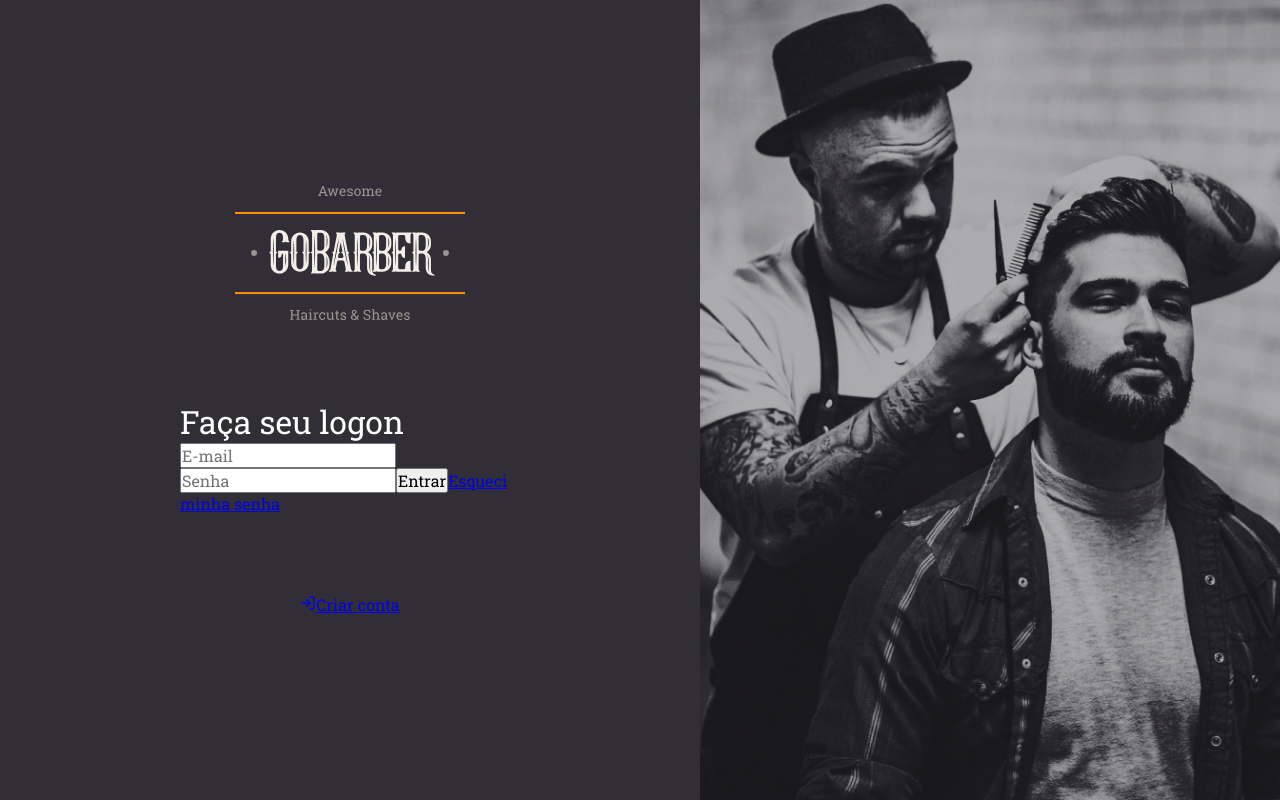
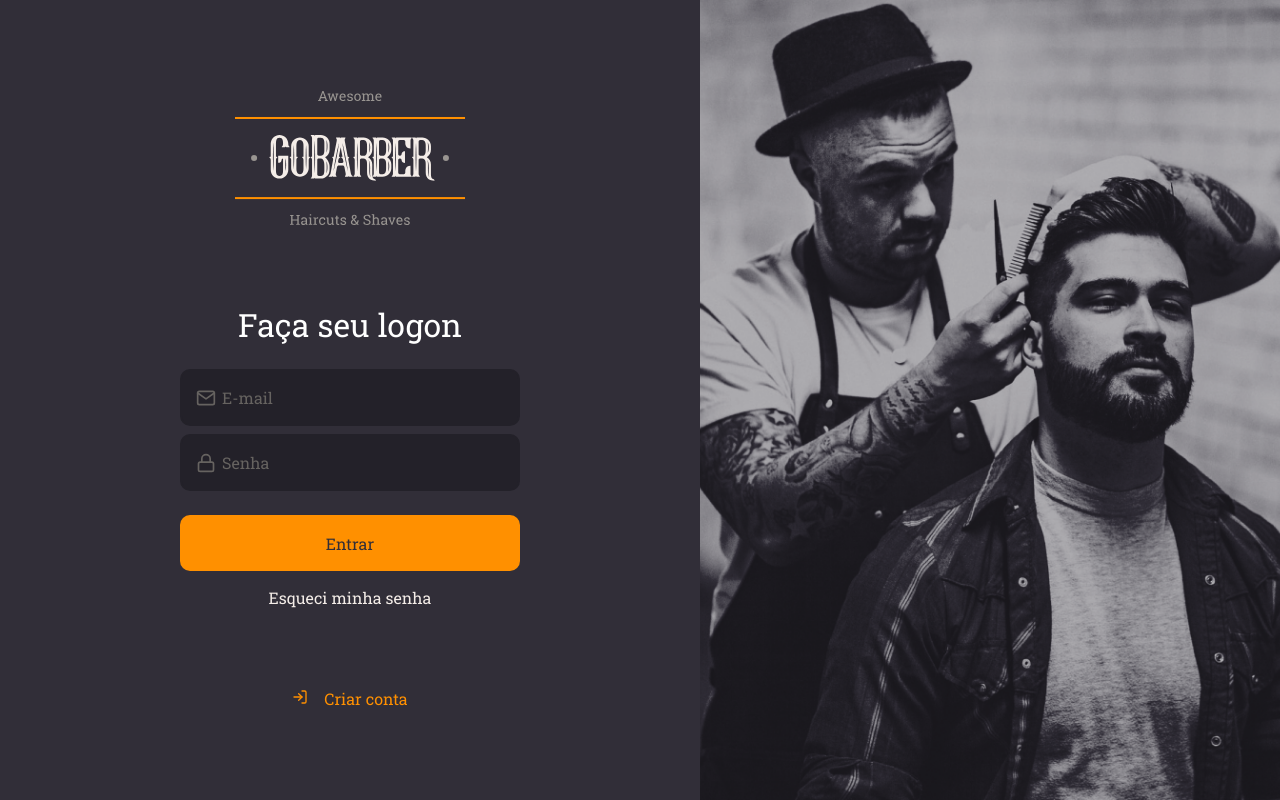
Before and after one commit to GabrieleSuzart/web-gobarber, a React (Create React App) app: page / in a window 1280 px wide. Built offline with nearby package versions, Linux system fonts and the light colour scheme.

Commit message:
Finish layout logon

```diff
--- a/package.json
+++ b/package.json
@@ -8,7 +8,7 @@
     "csstype": "^2.6.10",
     "filesize": "^6.1.0",
     "history": "^4.10.1",
-    "polished": "^3.5.2",
+    "polished": "^3.6.4",
     "react": "^16.13.1",
     "react-dom": "^16.13.1",
     "react-dropzone": "^10.2.2",
--- a/src/design-system/theme/index.ts
+++ b/src/design-system/theme/index.ts
@@ -14,8 +14,13 @@ const colors = {
   inherit: 'inherit',
   transparent: 'transparent',
 
-  gray: '#666666',
+  gray: '#666360',
   muted: '#eeeeee',
+
+  dark: '#232129',
+  lightDark: '#312e38',
+  orange: '#ff9000',
+  dawnPink: '#F4EDE8',
 };
 
 const fonts = {
@@ -40,6 +45,7 @@ const fontSizes = {
 
 const fontWeights = {
   bold: 700,
+  semibold: 500,
   normal: 400,
 };
 
--- a/src/pages/sign-in/index.tsx
+++ b/src/pages/sign-in/index.tsx
@@ -1,8 +1,9 @@
 import React from 'react';
-import { FiLogIn } from 'react-icons/fi';
+import { FiLogIn, FiMail, FiLock } from 'react-icons/fi';
 
 import logoImg from '../../assets/logo.svg';
-import { Container, Content, Background } from './styles';
+import { Container, Content, Background, InputGroup } from './styles';
+import { Stack, Text } from '../../design-system';
 
 export const SignIn: React.FC = () => (
   <Container>
@@ -10,15 +11,27 @@ export const SignIn: React.FC = () => (
       <img src={logoImg} alt="Go Barber" />
 
       <form>
-        <h1>Faça seu logon</h1>
+        <Stack margin="x3">
+          <Text as="h1" textSize="x4" textAlign="center">
+            Faça seu logon
+          </Text>
+          <Stack margin="x1">
+            <InputGroup>
+              <FiMail size={20} />
+              <input type="email" placeholder="E-mail" />
+            </InputGroup>
 
-        <input type="email" placeholder="E-mail" />
+            <InputGroup>
+              <FiLock size={20} />
+              <input type="password" placeholder="Senha" />
+            </InputGroup>
+          </Stack>
+          <Stack>
+            <button type="submit">Entrar</button>
 
-        <input type="password" placeholder="Senha" />
-
-        <button type="submit">Entrar</button>
-
-        <a href="forgot">Esqueci minha senha</a>
+            <a href="forgot">Esqueci minha senha</a>
+          </Stack>
+        </Stack>
       </form>
 
       <a href="signup">
--- a/src/pages/sign-in/styles.ts
+++ b/src/pages/sign-in/styles.ts
@@ -1,5 +1,5 @@
 import styled from 'styled-components';
-
+import { shade } from 'polished';
 import signInBackgroundImg from '../../assets/sign-in-background.png';
 
 export const Container = styled.div`
@@ -23,6 +23,62 @@ export const Content = styled.div`
     width: 340px;
     align-items: center;
   }
+
+  input {
+    background: ${({ theme }) => theme.colors.dark};
+    border-radius: 10px;
+    border: 2px solid ${({ theme }) => theme.colors.dark};
+    padding: ${({ theme }) => theme.space.x2} ${({ theme }) => theme.space.x5};
+    width: 100%;
+    color: ${({ theme }) => theme.colors.dawnPink};
+
+    &::placeholder {
+      color: ${({ theme }) => theme.colors.gray};
+    }
+  }
+
+  button {
+    background: ${({ theme }) => theme.colors.orange};
+    height: 56px;
+    border-radius: 10px;
+    border: 0;
+    color: ${({ theme }) => theme.colors.lightDark};
+    padding: 0 ${({ theme }) => theme.space.x2};
+    width: 100%;
+    font-weight: ${({ theme }) => theme.fontWeights.semibold};
+    transition: background-color 0.2s;
+
+    &:hover {
+      background: ${({ theme }) => shade(0.2, theme.colors.orange)};
+    }
+  }
+
+  a {
+    color: ${({ theme }) => theme.colors.dawnPink};
+    display: block;
+    text-decoration: none;
+    transition: color 0.2s;
+    text-align: center;
+
+    &:hover {
+      color: ${({ theme }) => shade(0.2, theme.colors.dawnPink)};
+    }
+  }
+
+  > a {
+    color: ${({ theme }) => theme.colors.orange};
+    display: block;
+    text-decoration: none;
+    transition: color 0.2s;
+
+    &:hover {
+      color: ${({ theme }) => shade(0.2, theme.colors.orange)};
+    }
+
+    svg {
+      margin-right: ${({ theme }) => theme.space.x2};
+    }
+  }
 `;
 
 export const Background = styled.div`
@@ -30,3 +86,16 @@ export const Background = styled.div`
   background: url(${signInBackgroundImg}) no-repeat center;
   background-size: cover;
 `;
+
+export const InputGroup = styled.div`
+  position: relative;
+  display: flex;
+  align-items: center;
+
+  svg {
+    position: absolute;
+    z-index: 1;
+    color: ${({ theme }) => theme.colors.gray};
+    margin: 0 ${({ theme }) => theme.space.x2};
+  }
+`;
```
Also changed, not shown: 1 other file (tests, documents, lock files or other folders).
